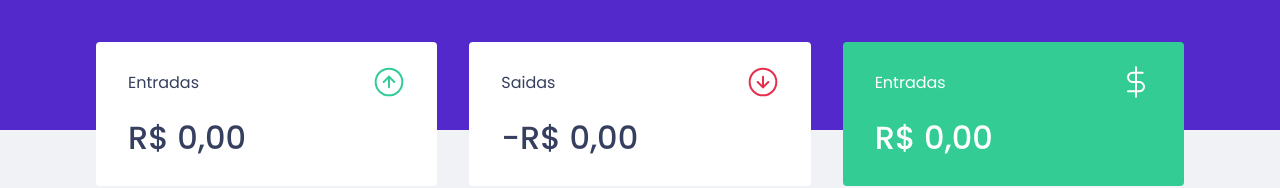
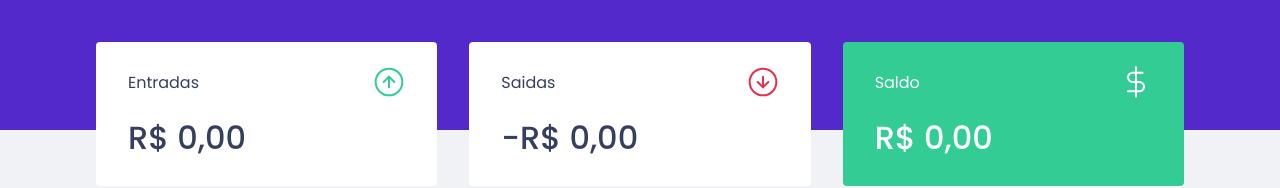
Before and after one commit to nittosantos/dtmoneyrocketseat, a React (Create React App) app: page / in a window 1280 px wide. Shown: the part 142-330 px from the top of the page. Built offline with nearby package versions, Linux system fonts and the light colour scheme; no server answers; what miragejs would draw is missing.

Commit message:
corrigindo background color pra valor negativo

```diff
--- a/src/components/Summary/index.tsx
+++ b/src/components/Summary/index.tsx
@@ -1,15 +1,15 @@
-import incomingImg from '../../assets/income.svg';
-import outcomingImg from '../../assets/outcome.svg';
-import totalImg from '../../assets/total.svg';
-import { useTransactions } from '../../hooks/useTransactions';
-import { Container } from './styles';
+import incomingImg from "../../assets/income.svg";
+import outcomingImg from "../../assets/outcome.svg";
+import totalImg from "../../assets/total.svg";
+import { useTransactions } from "../../hooks/useTransactions";
+import { Container } from "./styles";
 
 export const Summary: React.FC = () => {
   const { transactions } = useTransactions();
 
   const summary = transactions.reduce(
     (acc, transaction) => {
-      if (transaction.type === 'deposit') {
+      if (transaction.type === "deposit") {
         acc.deposits += transaction.amount;
         acc.total += transaction.amount;
       } else {
@@ -26,42 +26,44 @@ export const Summary: React.FC = () => {
     }
   );
 
+  const isNegative = summary.total < 0;
+
   return (
-    <Container>
+    <Container isNegative={isNegative}>
       <div>
         <header>
           <p>Entradas</p>
-          <img src={incomingImg} alt='Entradas' />
+          <img src={incomingImg} alt="Entradas" />
         </header>
         <strong>
-          {new Intl.NumberFormat('pt-BR', {
-            style: 'currency',
-            currency: 'BRL',
+          {new Intl.NumberFormat("pt-BR", {
+            style: "currency",
+            currency: "BRL",
           }).format(summary.deposits)}
         </strong>
       </div>
       <div>
         <header>
           <p>Saidas</p>
-          <img src={outcomingImg} alt='Saídas' />
+          <img src={outcomingImg} alt="Saídas" />
         </header>
         <strong>
           -
-          {new Intl.NumberFormat('pt-BR', {
-            style: 'currency',
-            currency: 'BRL',
+          {new Intl.NumberFormat("pt-BR", {
+            style: "currency",
+            currency: "BRL",
           }).format(summary.withdraws)}
         </strong>
       </div>
-      <div className='highlight_background'>
+      <div className="highlight_background">
         <header>
-          <p>Entradas</p>
-          <img src={totalImg} alt='Total' />
+          <p>Saldo</p>
+          <img src={totalImg} alt="Total" />
         </header>
         <strong>
-          {new Intl.NumberFormat('pt-BR', {
-            style: 'currency',
-            currency: 'BRL',
+          {new Intl.NumberFormat("pt-BR", {
+            style: "currency",
+            currency: "BRL",
           }).format(summary.total)}
         </strong>
       </div>
--- a/src/components/Summary/styles.ts
+++ b/src/components/Summary/styles.ts
@@ -1,6 +1,12 @@
 import styled from 'styled-components';
+import { SummaryProps } from './types';
 
-export const Container = styled.div`
+const colors = {
+  green: '#33CC95',
+  red: '#E52E4D',
+};
+
+export const Container = styled.div<SummaryProps>`
   display: grid;
   grid-template-columns: repeat(3, 1fr);
   gap: 2rem;
@@ -28,7 +34,7 @@ export const Container = styled.div`
 
     &.highlight_background {
       color: #fff;
-      background: var(--green);
+      background: ${({isNegative}) => (isNegative ? colors.red : colors.green)}
     }
   }
 `;
--- /dev/null
+++ b/src/components/Summary/types.ts
@@ -0,0 +1,3 @@
+export interface SummaryProps {
+  isNegative: boolean;
+}
```
